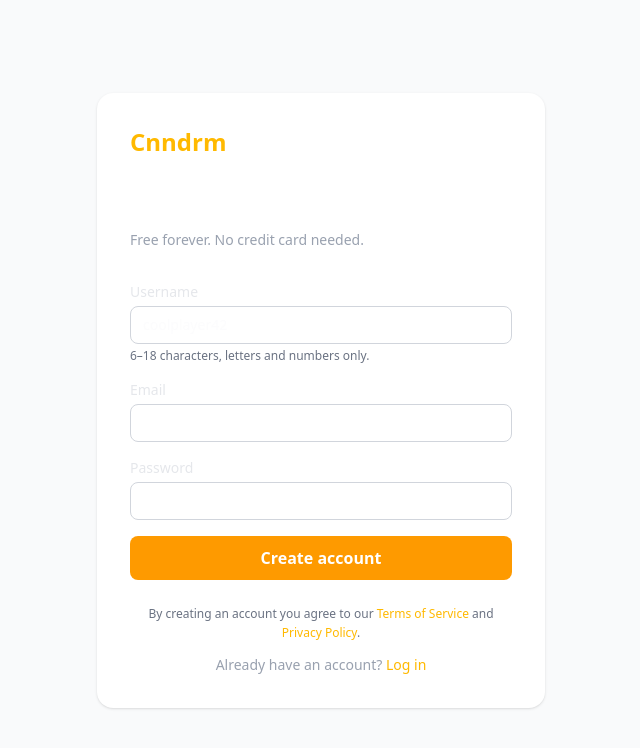
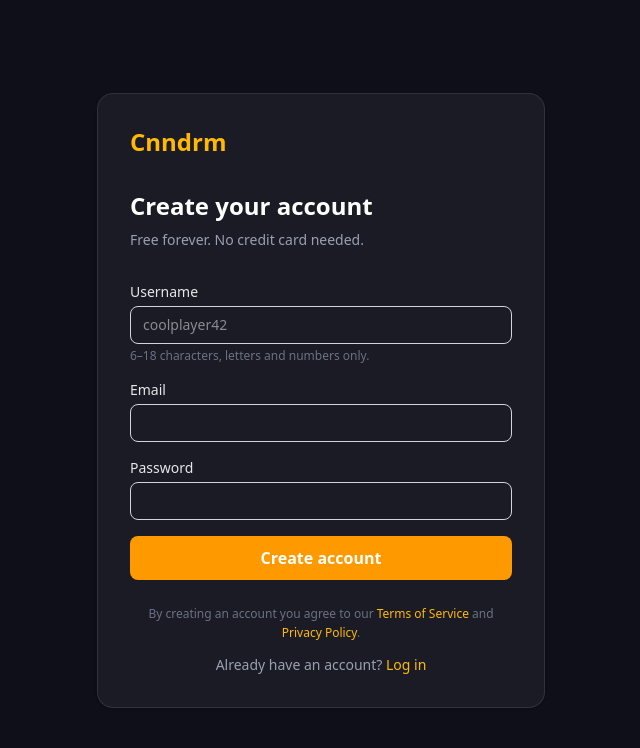
Before and after one commit to TheJimmyJam/Conundrum, a React (Vite) app: page /signup in a window 1280 px wide. Shown: the top 748 px of the page, without its empty margins (319-959 px from the left). Built offline with nearby package versions, Linux system fonts and the light colour scheme; no server answers.

Commit message:
Fix light backgrounds in SignupPage

```diff
--- a/src/pages/SignupPage.tsx
+++ b/src/pages/SignupPage.tsx
@@ -53,8 +53,8 @@ export default function SignupPage() {
   }
 
   return (
-    <div className="min-h-screen flex items-center justify-center bg-gray-50 px-4">
-      <div className="bg-white w-full max-w-md p-8 rounded-2xl shadow-sm border border-white/10">
+    <div className="min-h-screen flex items-center justify-center bg-[#0f0f1a] px-4">
+      <div className="bg-white/5 w-full max-w-md p-8 rounded-2xl shadow-sm border border-white/10">
         <Link to="/" className="text-2xl font-bold text-amber-400 block mb-8">Cnndrm</Link>
         <h1 className="text-2xl font-bold text-white mb-2">Create your account</h1>
         <p className="text-gray-400 text-sm mb-8">Free forever. No credit card needed.</p>
```
